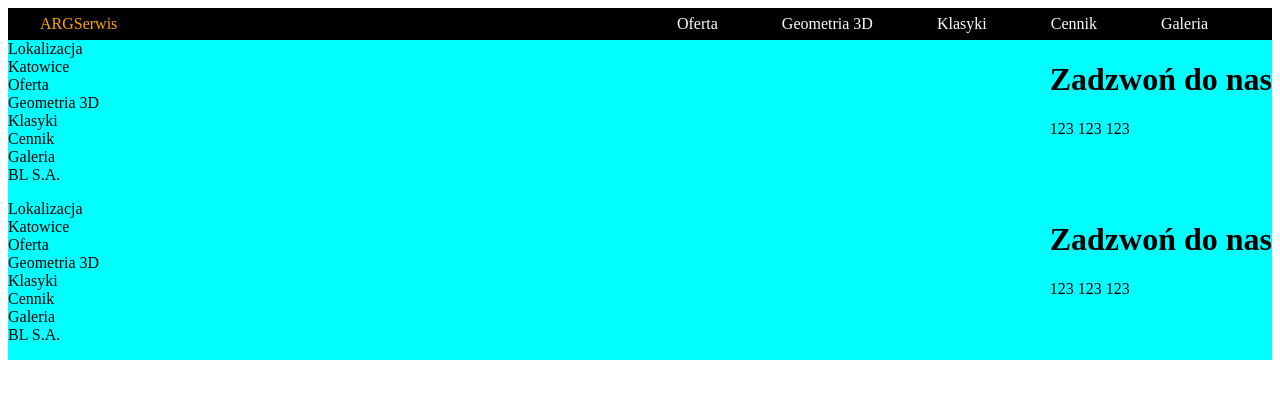
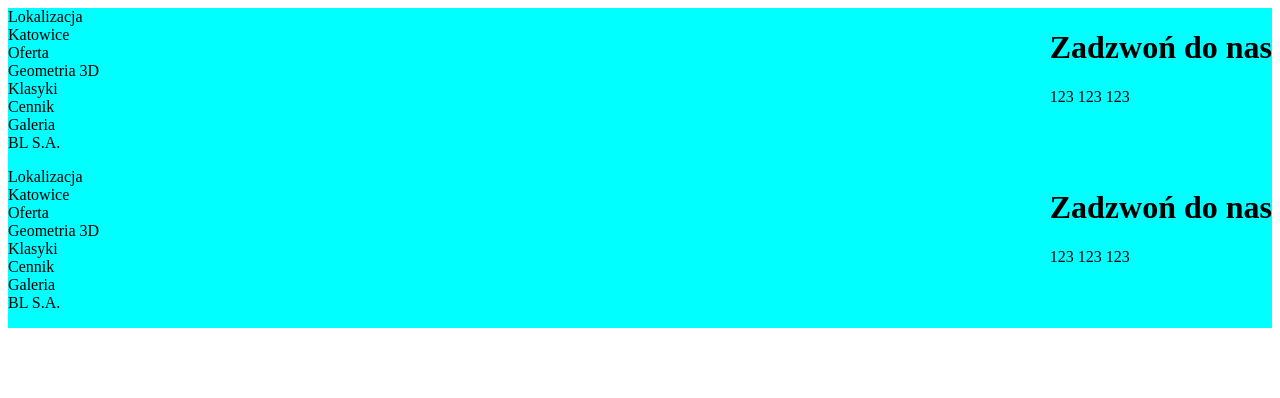
Before and after one commit to jes1on/ARG-serwis, a React (Create React App) app: page / in a window 1280 px wide. Shown: the top 398 px of the page. Built offline with nearby package versions, Linux system fonts and the light colour scheme.

Commit message:
Remove Navbar

```diff
--- a/src/App.js
+++ b/src/App.js
@@ -1,6 +1,5 @@
 import './App.css';
 import React, { Component }  from 'react';
-import Navbar from './components/Navbar.js';
 import { BrowserRouter as Router, Routes, Route } from 'react-router-dom';
 import Footer from './components/Footer.js';
 
@@ -8,10 +7,6 @@ function App() {
   return (
     <>
       <Router>
-        <Navbar />
-          <Routes>
-            <Route path='/' exact />
-          </Routes>
         <Footer />
           <Routes>
             <Route path='/' exact />
--- a/src/components/Navbar.css
+++ /dev/null
@@ -1,62 +0,0 @@
-.navbar {
-    margin: 0;
-    padding: 0;
-}
-
-.navbar-container {
-    width: 100%;
-    min-height: 4vh;
-    background-color: black;
-    color: white;
-    display: flex;
-    align-items: center;
-    justify-content: space-between;
-}
-
-.navbar-logo {
-    text-align: center;
-    text-decoration: none;
-    color: orange;
-    margin-left: 2rem;
-}
-
-.navbar-menu {
-    text-decoration: none;
-    display: flex;
-    padding: 0rem 2rem;
-}
-
-.oferta {
-    text-decoration: none;
-    color: white;
-    display: flex;
-    margin: 0rem 2rem;
-}
-
-.geometria {
-    text-decoration: none;
-    color: white;
-    display: flex;
-    margin: 0rem 2rem;
-}
-
-.klasyki {
-    text-decoration: none;
-    color: white;
-    display: flex;
-    margin: 0rem 2rem;
-}
-
-.cennik {
-    text-decoration: none;
-    color: white;
-    display: flex;
-    margin: 0rem 2rem;
-}
-
-.galeria {
-    text-decoration: none;
-    color: white;
-    display: flex;
-    margin: 0rem 2rem 0rem 2rem;
-}
--- a/src/components/Navbar.js
+++ /dev/null
@@ -1,41 +0,0 @@
-import React, { useState } from 'react';
-import { Link } from 'react-router-dom';
-import './Navbar.css';
-import { FontAwesomeIcon } from '@fortawesome/react-fontawesome';
-import { faXmark } from '@fortawesome/fontawesome-svg-core';
-import { faBars } from '@fortawesome/free-solid-svg-icons';
-
-function Navbar() {
-  return (
-    <>
-        <nav className='navbar'>
-            <div className='navbar-container'>
-                <div className='navbar-container-logo'>
-                    <Link to="/" className='navbar-logo'>
-                        ARGSerwis
-                    </Link>
-                </div>
-                <div className='navbar-menu'>
-                    <Link to="/" className='oferta'>
-                        Oferta
-                    </Link>
-                    <Link to="/" className='geometria'>
-                        Geometria 3D
-                    </Link>
-                    <Link to="/" className='klasyki'>
-                        Klasyki
-                    </Link>
-                    <Link to="/" className='cennik'>
-                        Cennik
-                    </Link>
-                    <Link to="/" className='galeria'>
-                        Galeria
-                    </Link>
-                </div>
-            </div>
-        </nav>
-    </>
-  );
-}
-
-export default Navbar;
```
